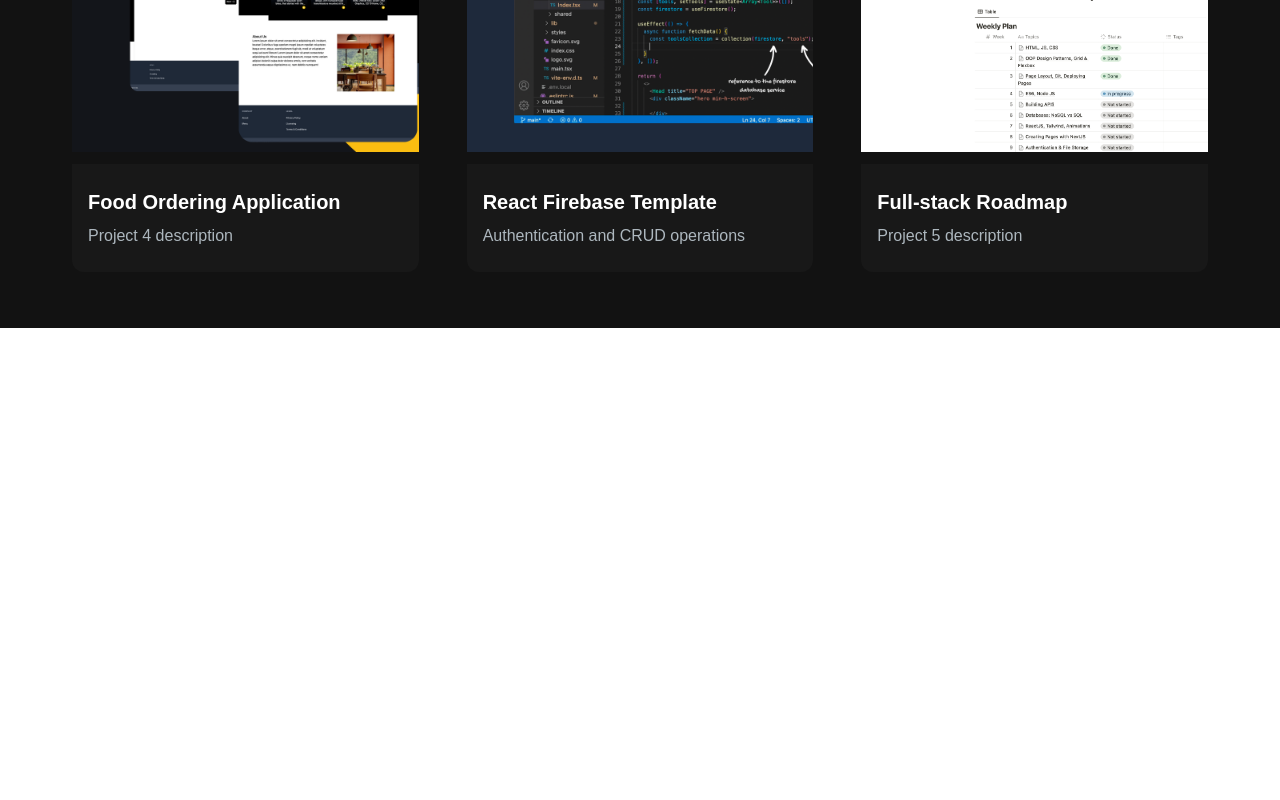
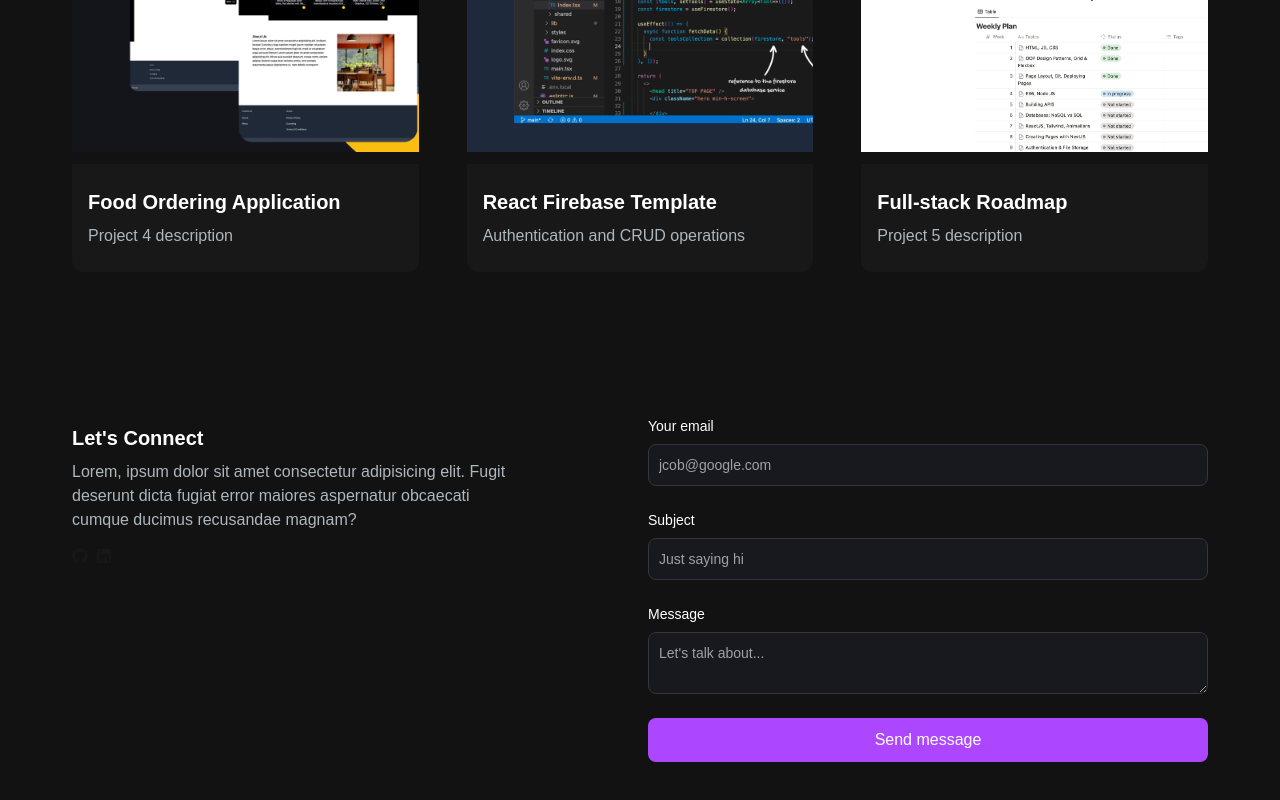
Before and after one commit to ImanPlus/my-portfolio-website, a Next.js app: page / in a window 1280 px wide. Shown: the part 1964-2764 px from the top of the page. Before the commit the page ends 2292 px from the top, so only its background shows below. Built offline with nearby package versions, Linux system fonts and the light colour scheme.

Commit message:
email section

```diff
--- /dev/null
+++ b/api/send/route.js
@@ -0,0 +1,28 @@
+import { NextResponse } from "next/server";
+import { Resend } from "resend";
+
+const resend = new Resend(process.env.RESEND_API_KEY);
+const fromEmail = process.env.FROM_EMAIL;
+
+export async function POST(req, res) {
+  const { email, subject, message } = await req.json();
+  console.log(email, subject, message);
+  try {
+    const data = await resend.emails.send({
+      from: fromEmail,
+      to: [fromEmail, email],
+      subject: subject,
+      react: (
+        <>
+          <h1>{subject}</h1>
+          <p>Thank you for contacting us!</p>
+          <p>New message submitted:</p>
+          <p>{message}</p>
+        </>
+      ),
+    });
+    return NextResponse.json(data);
+  } catch (error) {
+    return NextResponse.json({ error });
+  }
+}
--- a/app/page.tsx
+++ b/app/page.tsx
@@ -1,4 +1,5 @@
 import AboutSection from "@/components/AboutSection";
+import EmailSection from "@/components/EmailSection";
 import HeroSection from "@/components/HeroSection";
 import Navbar from '@/components/Navbar';
 import ProjectsSection from "@/components/ProjectsSection";
@@ -11,6 +12,7 @@
         <HeroSection />
         <AboutSection />
         <ProjectsSection />
+        <EmailSection />
       </div>
     </main>
   );
--- /dev/null
+++ b/components/EmailSection.tsx
@@ -0,0 +1,80 @@
+import Link from "next/link";
+import React from "react";
+import { FaGithub, FaLinkedin } from "react-icons/fa6";
+
+export default function EmailSection() {
+  return (
+    <section className="grid md:grid-cols-2 my-12 md:my-12 py-24 gap-4 relative ">
+        <div className="bg-[radial-gradient(ellipse_at_center,_var(--tw-gradient-stops))] from-primary-900 to-transparent rounded-full h-80 w-80 z-0 blur-lg absolute top-3/4 -left-4 transform -translate-x-1/2 -translate-1/2"></div>
+      <div className="z-10">
+        <h5 className="text-xl font-bold text-white my-2">Let's Connect</h5>
+        <p className="text-[#ADB7BE] mb-4 max-w-md">
+          Lorem, ipsum dolor sit amet consectetur adipisicing elit. Fugit
+          deserunt dicta fugiat error maiores aspernatur obcaecati cumque
+          ducimus recusandae magnam?
+        </p>
+        <div className="socials flex flex-row gap-2">
+          <Link href="github.com">
+            <FaGithub />
+          </Link>
+          <Link href="linkedin.com">
+            <FaLinkedin />
+          </Link>
+        </div>
+      </div>
+
+      <div>
+        <form className="flex flex-col">
+          <div className="mb-6">
+            <label
+              htmlFor="email"
+              className="text-white block mb-2 text-sm font-medium"
+            >
+              Your email
+            </label>
+            <input
+              type="email"
+              id="email"
+              required
+              className="bg-[#18191E] border border-[#33353F] placeholder-[#9CA2A9] text-gray-100 text-sm rounded-lg block w-full p-2.5"
+              placeholder="jcob@google.com"
+            />
+          </div>
+          <div className="mb-6">
+            <label
+              htmlFor="subject"
+              className="text-white block text-sm mb-2 font-medium"
+            >
+              Subject
+            </label>
+            <input
+              type="text"
+              id="subject"
+              required
+              className="bg-[#18191E] border border-[#33353F] placeholder-[#9CA2A9] text-gray-100 text-sm rounded-lg block w-full p-2.5"
+              placeholder="Just saying hi"
+            />
+          </div>
+          <div className="mb-6">
+            <label
+              htmlFor="Message"
+              className="text-white block text-sm mb-2 font-medium"
+            >
+              Message
+            </label>
+            <textarea
+              name="message"
+              id="message"
+              className="bg-[#18191E] border border-[#33353F] placeholder-[#9CA2A9] text-gray-100 text-sm rounded-lg block w-full p-2.5"
+              placeholder="Let's talk about..."
+            />
+          </div>
+          <button
+          type="submit"
+          className="bg-purple-500 hover:bg-purple-600 text-white font-medium py-2.5 px-5 rounded-lg w-full"
+          >Send message</button>
+        </form>
+      </div>
+    </section>
+  );
+}
--- a/package.json
+++ b/package.json
@@ -14,7 +14,8 @@
     "react": "^19.0.0",
     "react-dom": "^19.0.0",
     "react-icons": "^5.5.0",
-    "react-type-animation": "^3.2.0"
+    "react-type-animation": "^3.2.0",
+    "resend": "^4.6.0"
   },
   "devDependencies": {
     "@tailwindcss/postcss": "^4",
```
Also changed, not shown: components/Footer.tsx (added), 1 other file (tests, documents, lock files or other folders).
